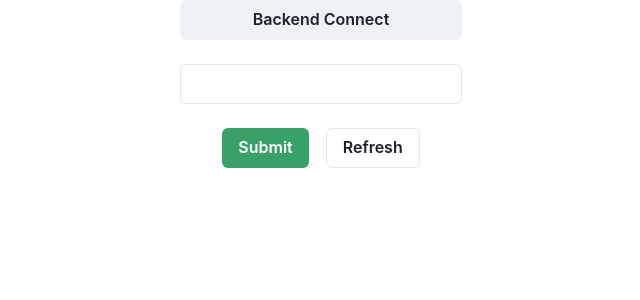
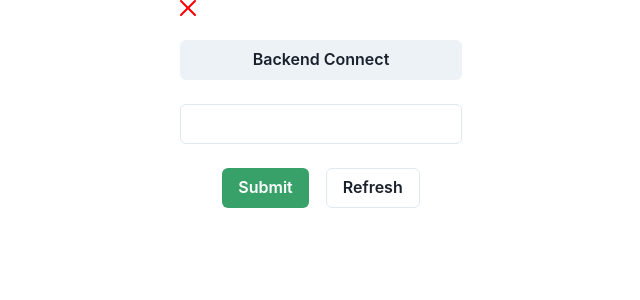
Before and after one commit to TheKunie/express-osupp, a React (Create React App) app in the folder client/: page / in a window 1280 px wide. Shown: the top 300 px of the page, without its empty margins (319-959 px from the left). Built offline with nearby package versions, Linux system fonts and the light colour scheme; no server answers.

Commit message:
1 file modified

```diff
--- a/client/src/App.js
+++ b/client/src/App.js
@@ -13,7 +13,7 @@ import {
   Spinner,
 } from '@chakra-ui/react';
 import { RenderData } from './Render';
-import { CheckIcon } from '@chakra-ui/icons';
+import { CheckIcon, CloseIcon } from '@chakra-ui/icons';
 
 function App() {
   const [data, setData] = useState({});
@@ -69,7 +69,7 @@ function App() {
     <>
       <Container centerContent>
         <Stack spacing={6}>
-          {data.data ? <CheckIcon color="green" /> : null}
+          {data.data ? <CheckIcon color="green" /> : <CloseIcon color="red" />}
           <Button onClick={() => callBackendAPI()}>Backend Connect</Button>
           <Input onChange={(e) => setSearch(e.target.value)}></Input>
           <HStack divider={<Divider orientation="vertical" />} justify="center">
```
